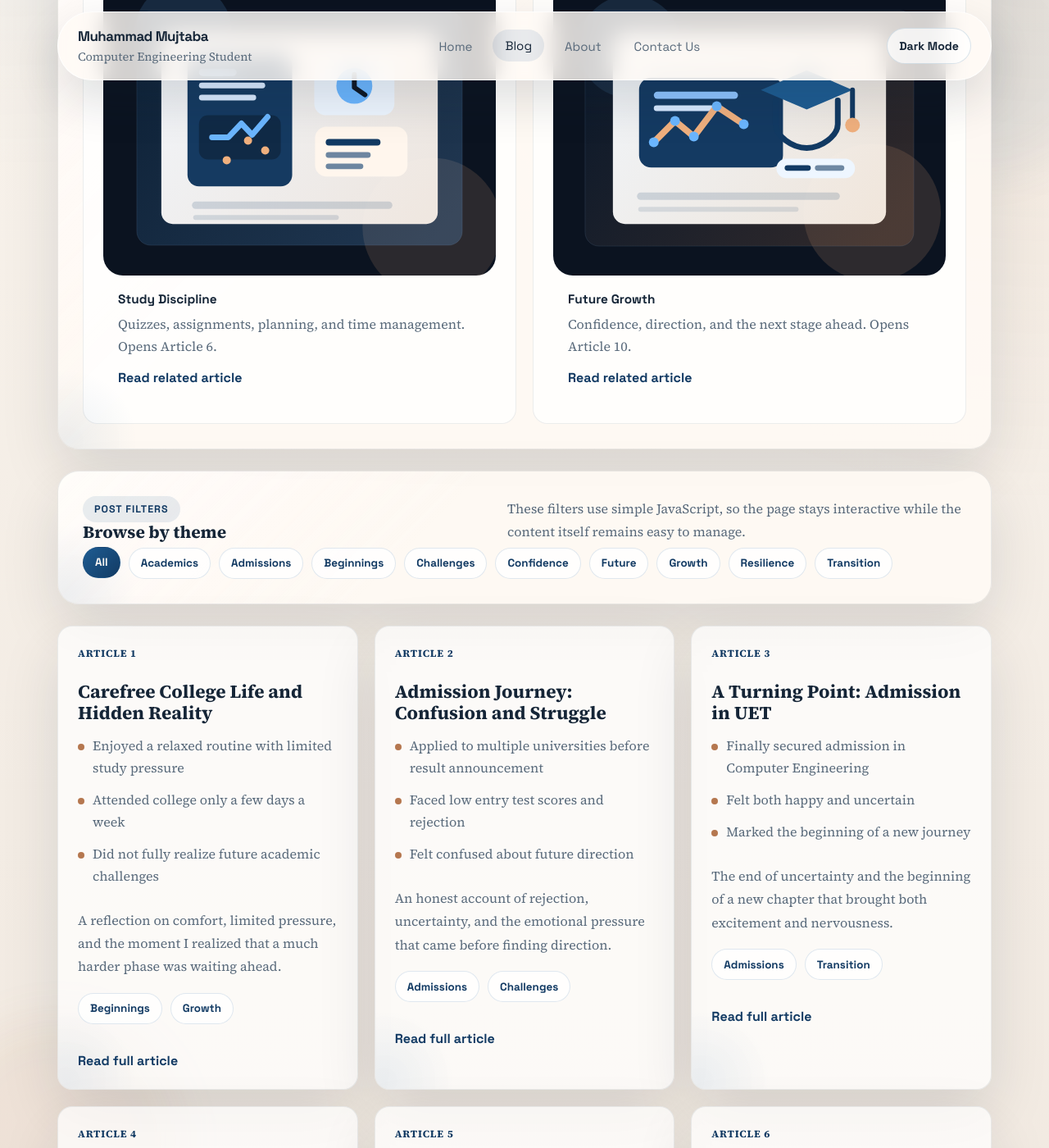
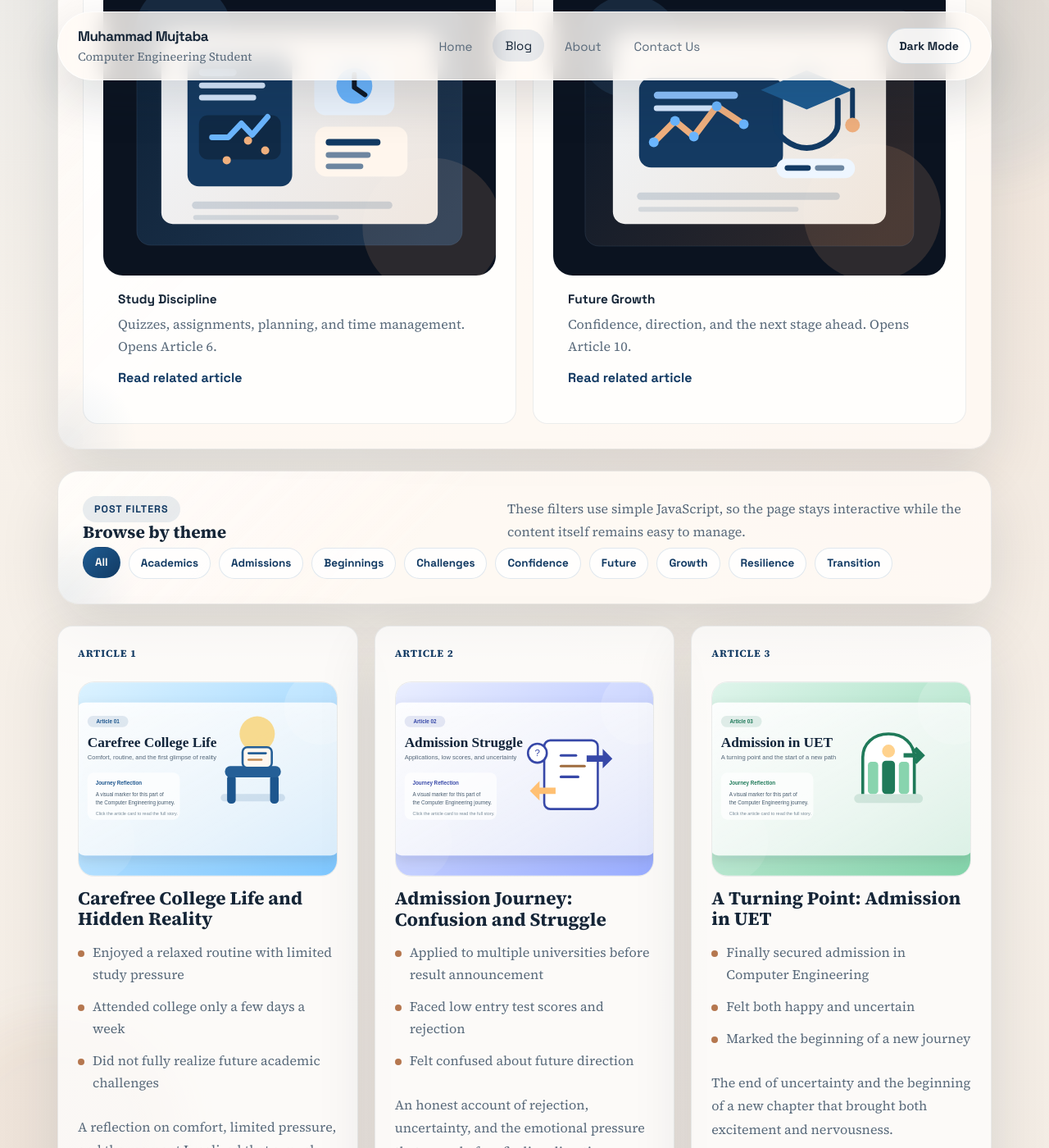
Before and after one commit to muhamamd-mujtaba/muhamamd-mujtaba.github.io, a Jekyll site: the page built from blog.html, in a window 1280 px wide and 1400 px high, scrolled down 1007 px. Shown: the whole window at 82% size. Built offline with Jekyll 4.4.1, drawn with Linux system fonts in a browser that asks for light colours.

Commit message:
Add article visuals to blog posts

```diff
--- a/_layouts/post.html
+++ b/_layouts/post.html
@@ -1,6 +1,7 @@
 ---
 layout: default
 ---
+{% assign article_code = page.article_number | plus: 100 | append: "" | remove_first: "1" %}
 <article class="surface article-page">
   <div class="article-header">
     <span class="eyebrow">Article {{ page.article_number }}</span>
@@ -9,6 +10,11 @@ layout: default
       <p>{{ page.summary }}</p>
     {% endif %}
   </div>
+
+  <figure class="article-visual-card">
+    <img src="{{ '/assets/article-' | append: article_code | append: '-visual.svg' | relative_url }}" alt="Visual for Article {{ page.article_number }}: {{ page.title }}">
+    <figcaption>A related visual that highlights the main theme of this article.</figcaption>
+  </figure>
 
   {% if page.points %}
     <section class="article-points">
--- a/blog.html
+++ b/blog.html
@@ -101,9 +101,15 @@ footer_link_url: /
 
 <section class="blog-grid">
   {% for post in ordered_posts %}
+    {% assign article_code = post.article_number | plus: 100 | append: "" | remove_first: "1" %}
     <article class="surface post-card" data-reveal data-tags="{% for tag in post.tags %}{{ tag | slugify }}{% unless forloop.last %},{% endunless %}{% endfor %}">
       <span class="post-number">Article {{ post.article_number }}</span>
-      <h2>{{ post.title }}</h2>
+      <a class="post-visual-link" href="{{ post.url | relative_url }}" aria-label="Open Article {{ post.article_number }}: {{ post.title }}">
+        <img class="post-card-image" src="{{ '/assets/article-' | append: article_code | append: '-visual.svg' | relative_url }}" alt="Visual for Article {{ post.article_number }}: {{ post.title }}">
+      </a>
+      <h2>
+        <a class="post-title-link" href="{{ post.url | relative_url }}">{{ post.title }}</a>
+      </h2>
       {% if post.points %}
         <ul class="point-list">
           {% for point in post.points %}
--- a/styles.css
+++ b/styles.css
@@ -807,11 +807,44 @@ button.filter-chip.active {
   align-content: start;
 }
 
+.post-visual-link {
+  display: block;
+  overflow: hidden;
+  border-radius: 20px;
+  border: 1px solid var(--soft-border);
+  background: linear-gradient(180deg, rgba(255, 255, 255, 0.18), rgba(255, 255, 255, 0.02));
+}
+
+.post-visual-link:focus-visible,
+.post-title-link:focus-visible {
+  outline: 3px solid rgba(30, 92, 146, 0.22);
+  outline-offset: 4px;
+}
+
+.post-card-image {
+  width: 100%;
+  aspect-ratio: 4 / 3;
+  object-fit: cover;
+  transition: transform 0.35s ease;
+}
+
+.post-card:hover .post-card-image {
+  transform: scale(1.03);
+}
+
 .post-card h2 {
   margin: 0;
   font-family: "Source Serif 4", Georgia, serif;
   font-size: 1.4rem;
   line-height: 1.15;
+}
+
+.post-title-link {
+  transition: color 0.25s ease;
+}
+
+.post-title-link:hover {
+  color: var(--accent);
 }
 
 .point-list li {
@@ -874,8 +907,32 @@ button.filter-chip.active {
   gap: 22px;
 }
 
+.article-visual-card {
+  margin: 0;
+  overflow: hidden;
+  border: 1px solid var(--soft-border);
+  border-radius: 24px;
+  background: var(--card-bg);
+}
+
+.article-visual-card img {
+  width: 100%;
+  aspect-ratio: 16 / 9;
+  object-fit: cover;
+}
+
+.article-visual-card figcaption {
+  padding: 14px 18px 18px;
+  color: var(--muted);
+  line-height: 1.7;
+}
+
 .article-actions {
   margin-top: 6px;
+}
+
+.article-body p + p {
+  margin-top: 18px;
 }
 
 .post-tag-row {
```
Also changed, not shown: assets/article-01-visual.svg (added), assets/article-02-visual.svg (added), assets/article-03-visual.svg (added), assets/article-04-visual.svg (added), assets/article-05-visual.svg (added), assets/article-06-visual.svg (added), assets/article-07-visual.svg (added), assets/article-08-visual.svg (added), assets/article-09-visual.svg (added), assets/article-10-visual.svg (added).
